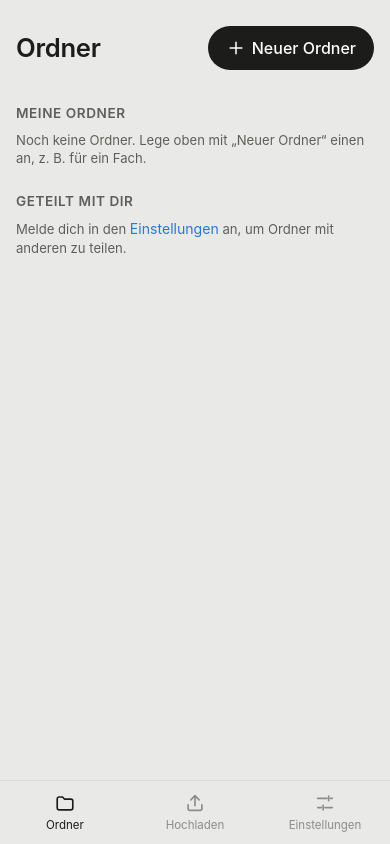
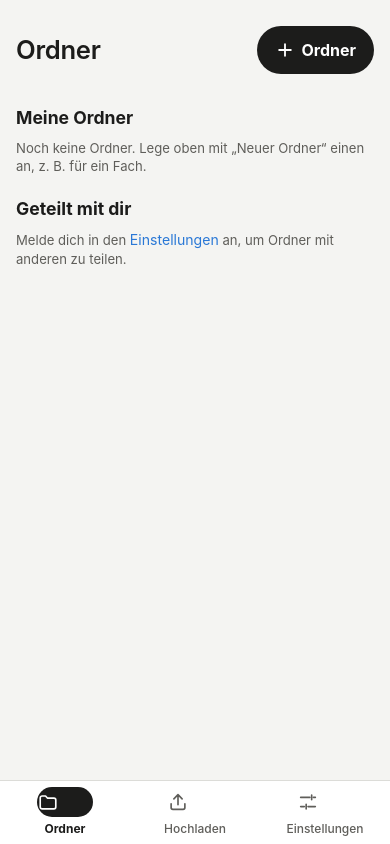
Before and after one commit to markuscampidell/lernapp, a React (Vite) app: page / in a window 390 px wide. Both pictures are taken after a click on the button "Ordner". Built offline with nearby package versions, Linux system fonts and the light colour scheme.

Commit message:
Neuer Stil: klarere Knöpfe, Rahmen statt Schatten, farbige Ordner, Hinzufügen als Kacheln, aktive Leiste als Pille
Zurücknehmen: git revert dieses Commits.

Co-Authored-By: Claude Opus 5.5 <noreply@anthropic.com>
Claude-Session: https://claude.ai/code/session_018XBu8gUzbV75Rtbsxh8KZ5

```diff
--- a/src/features/folders/FoldersView.tsx
+++ b/src/features/folders/FoldersView.tsx
@@ -337,7 +337,7 @@ function FolderPage({
             <div className="view-header-actions">
               <NewsBell />
               <button className="btn primary" onClick={() => setSheet('newFolder')}>
-                <Icon name="plus" /> Neuer Ordner
+                <Icon name="plus" /> Ordner
               </button>
             </div>
           </header>
@@ -400,7 +400,7 @@ function FolderPage({
             // Übersicht: „Meine Ordner“ und „Geteilt mit dir“ – am PC nebeneinander, am Handy untereinander.
             <div className="split">
               <section className="split-pane" aria-label="Meine Ordner">
-                <h3 className="section-title">Meine Ordner{subfolders.length > 0 && ` · ${subfolders.length}`}</h3>
+                <h3 className="section-title">Meine Ordner{subfolders.length > 0 && <span className="section-count">{subfolders.length}</span>}</h3>
                 {subfolders.length === 0 ? (
                   <p className="muted small">Noch keine Ordner. Lege oben mit „Neuer Ordner“ einen an, z. B. für ein Fach.</p>
                 ) : (
@@ -414,7 +414,7 @@ function FolderPage({
                 )}
               </section>
               <section className={`split-pane${me && sharedTops.length === 0 ? ' pc-only' : ''}`} aria-label="Geteilt mit dir">
-                <h3 className="section-title">Geteilt mit dir{sharedTops.length > 0 && ` · ${sharedTops.length}`}</h3>
+                <h3 className="section-title">Geteilt mit dir{sharedTops.length > 0 && <span className="section-count">{sharedTops.length}</span>}</h3>
                 {!me ? (
                   <p className="muted small">
                     Melde dich in den <button className="link" onClick={() => navigate('#einstellungen')}>Einstellungen</button> an, um Ordner mit anderen zu teilen.
@@ -439,7 +439,7 @@ function FolderPage({
             // Beides vorhanden: zwei Bereiche, die jeweils für sich scrollen (Handy: oben/unten, PC: nebeneinander).
             <div className="split">
               <section className="split-pane" aria-label="Unterordner">
-                <h3 className="section-title">Unterordner · {subfolders.length}</h3>
+                <h3 className="section-title">Unterordner<span className="section-count">{subfolders.length}</span></h3>
                 <ul className="list">
                   {subfolders.map((f) => (
                     <li key={f.id}>
@@ -449,7 +449,7 @@ function FolderPage({
                 </ul>
               </section>
               <section className="split-pane" aria-label="Dateien">
-                <h3 className="section-title">Dateien · {ownFiles.length}</h3>
+                <h3 className="section-title">Dateien<span className="section-count">{ownFiles.length}</span></h3>
                 <ul className="list">
                   {ownFiles.map((f) => (
                     <li key={f.id}>
@@ -757,38 +757,43 @@ function SharedInfo({ folder, onPeople }: { folder: Folder; onPeople: () => void
 }
 
 type AddChoice = 'files' | 'camera' | 'doc' | 'note' | 'cards' | 'quiz' | 'gaps' | 'chart' | 'wheel' | 'ai';
-const ADD_OPTIONS: { id: AddChoice; icon: IconName; title: string; text: string; touchOnly?: boolean }[] = [
-  { id: 'files', icon: 'upload', title: 'Dateien durchsuchen', text: 'PDFs, Bilder, Präsentationen, Videos … von deinem Gerät' },
-  { id: 'camera', icon: 'camera', title: 'Foto aufnehmen', text: 'Direkt mit der Kamera', touchOnly: true },
-  { id: 'doc', icon: 'richdoc', title: 'Text-Dokument', text: 'Formatierter Text mit Überschriften, Listen, Checklisten und Bildern' },
-  { id: 'note', icon: 'text', title: 'Notiz', text: 'Schnell ein paar Zeilen reiner Text' },
-  { id: 'cards', icon: 'cards', title: 'Karteikarten', text: 'Vorder- und Rückseite, mit Lernmodus' },
-  { id: 'quiz', icon: 'quiz', title: 'Quiz', text: 'Multiple Choice mit Auswertung' },
-  { id: 'gaps', icon: 'gaps', title: 'Lückentext', text: 'Wörter einsetzen oder selbst schreiben' },
-  { id: 'chart', icon: 'chart', title: 'Diagramm', text: 'Säulen, Balken, Linie, Kreis – auch in Text-Dokumente einfügbar' },
-  { id: 'wheel', icon: 'wheel', title: 'Glücksrad', text: 'Zufällig auswählen – auch in Text-Dokumente einfügbar' },
-  { id: 'ai', icon: 'sparkle', title: 'Mit KI erstellen', text: 'Prompt für ChatGPT, Claude & Co. – Antwort einfügen, fertig' },
+const ADD_OPTIONS: { id: AddChoice; icon: IconName; title: string; short: string; text: string; touchOnly?: boolean }[] = [
+  { id: 'files', icon: 'upload', title: 'Dateien durchsuchen', short: 'Datei', text: 'PDFs, Bilder, Präsentationen, Videos … von deinem Gerät' },
+  { id: 'camera', icon: 'camera', title: 'Foto aufnehmen', short: 'Foto', text: 'Direkt mit der Kamera', touchOnly: true },
+  { id: 'doc', icon: 'richdoc', title: 'Text-Dokument', short: 'Dokument', text: 'Formatierter Text mit Überschriften, Listen, Checklisten und Bildern' },
+  { id: 'note', icon: 'text', title: 'Notiz', short: 'Notiz', text: 'Schnell ein paar Zeilen reiner Text' },
+  { id: 'cards', icon: 'cards', title: 'Karteikarten', short: 'Karteikarten', text: 'Vorder- und Rückseite, mit Lernmodus' },
+  { id: 'quiz', icon: 'quiz', title: 'Quiz', short: 'Quiz', text: 'Multiple Choice mit Auswertung' },
+  { id: 'gaps', icon: 'gaps', title: 'Lückentext', short: 'Lückentext', text: 'Wörter einsetzen oder selbst schreiben' },
+  { id: 'chart', icon: 'chart', title: 'Diagramm', short: 'Diagramm', text: 'Säulen, Balken, Linie, Kreis – auch in Text-Dokumente einfügbar' },
+  { id: 'wheel', icon: 'wheel', title: 'Glücksrad', short: 'Glücksrad', text: 'Zufällig auswählen – auch in Text-Dokumente einfügbar' },
+  { id: 'ai', icon: 'sparkle', title: 'Mit KI erstellen', short: 'Mit KI erstellen', text: 'Prompt für ChatGPT, Claude & Co. – Antwort einfügen, fertig' },
 ];
 
 /** Auswahl, was in den Ordner hinzugefügt werden soll. */
 function AddMenu({ onPick, onClose }: { onPick: (c: AddChoice) => void; onClose: () => void }) {
-  const option = (o: (typeof ADD_OPTIONS)[number]) => (
-    <button key={o.id} className="card card-btn row-card add-option" onClick={() => onPick(o.id)}>
-      <span className={`thumb add-icon add-${o.id}`}>
-        <Icon name={o.icon} size={22} />
-      </span>
-      <div className="card-main">
-        <strong>{o.title}</strong>
-        <span className="muted small">{o.text}</span>
-      </div>
-      <Icon name="chevron" />
-    </button>
-  );
+  // Kacheln mit einem Wort statt einer Liste mit Beschreibungen; die Beschreibung steht im Tooltip.
   const ai = ADD_OPTIONS.find((o) => o.id === 'ai')!;
   return (
-    // "Mit KI erstellen" bleibt immer unten sichtbar, nur die übrigen Möglichkeiten scrollen
-    <Sheet title="Hinzufügen" onClose={onClose} footer={<div className="add-menu-ai">{option(ai)}</div>}>
-      <div className="add-menu">{ADD_OPTIONS.filter((o) => o.id !== 'ai' && (!o.touchOnly || isTouchDevice)).map(option)}</div>
+    <Sheet
+      title="Hinzufügen"
+      onClose={onClose}
+      footer={
+        <button className="btn ghost grow add-ai-btn" onClick={() => onPick('ai')} title={ai.text}>
+          <Icon name="sparkle" size={20} /> {ai.short}
+        </button>
+      }
+    >
+      <div className="add-grid">
+        {ADD_OPTIONS.filter((o) => o.id !== 'ai' && (!o.touchOnly || isTouchDevice)).map((o) => (
+          <button key={o.id} className="add-tile" onClick={() => onPick(o.id)} title={o.text}>
+            <span className={`thumb add-icon add-${o.id}`}>
+              <Icon name={o.icon} size={24} />
+            </span>
+            {o.short}
+          </button>
+        ))}
+      </div>
     </Sheet>
   );
 }
--- a/src/styles/global.css
+++ b/src/styles/global.css
@@ -3979,3 +3979,214 @@ div.sticky-bar:has(> .view-header) {
     display: none !important;
   }
 }
+
+/* =====================================================================
+   Neuer Stil (Nov 2026): klarere Knöpfe, Rahmen statt Schatten, farbige Ordner,
+   ruhigere Überschriften. Alles hier – zum Zurücknehmen genügt dieser Block.
+   ===================================================================== */
+:root {
+  --bg: #f4f4f2;
+  --line: #e4e4e0;
+  --line-strong: #c9c9c3;
+  --tone-0: #1f5fae; --tone-0-bg: #e2edfb;
+  --tone-1: #b34a1c; --tone-1-bg: #fde7dc;
+  --tone-2: #1a7040; --tone-2-bg: #e3f3e8;
+  --tone-3: #6a3bb0; --tone-3-bg: #eee5fa;
+}
+@media (prefers-color-scheme: dark) {
+  :root {
+    --bg: #262625;
+    --line: #45453f;
+    --line-strong: #5e5d57;
+    --tone-0: #7fb0ef; --tone-0-bg: #22324a;
+    --tone-1: #f0a07a; --tone-1-bg: #45291c;
+    --tone-2: #74d39b; --tone-2-bg: #1d3727;
+    --tone-3: #c4a3f0; --tone-3-bg: #34274a;
+  }
+}
+/* Karten: dünner Rahmen statt Schatten */
+.card {
+  box-shadow: none;
+  border: 1px solid var(--line);
+}
+.sheet-body .card {
+  border-color: transparent;
+}
+.item-card {
+  border: 1px solid var(--line);
+  border-radius: 16px;
+}
+.item-card.selected {
+  border-color: var(--accent);
+  box-shadow: 0 0 0 1px var(--accent);
+}
+.item-main {
+  min-height: 64px;
+  border-radius: 16px;
+}
+.item-chevron {
+  flex: none;
+  display: grid;
+  place-items: center;
+  margin-right: 4px;
+  color: var(--text-3);
+}
+.thumb {
+  width: 44px;
+  height: 44px;
+}
+/* Ordner: jede Farbe fest pro Ordner */
+.folder-thumb.tone-0 { color: var(--tone-0); background: var(--tone-0-bg); }
+.folder-thumb.tone-1 { color: var(--tone-1); background: var(--tone-1-bg); }
+.folder-thumb.tone-2 { color: var(--tone-2); background: var(--tone-2-bg); }
+.folder-thumb.tone-3 { color: var(--tone-3); background: var(--tone-3-bg); }
+.folder-thumb svg,
+.file-thumb svg,
+.add-icon svg {
+  stroke-width: 2;
+}
+/* Knöpfe: Hauptknopf dunkel, zweiter Knopf mit klarem Rahmen */
+.btn {
+  min-height: 48px;
+  font-weight: 650;
+  font-size: 1rem;
+}
+.btn svg {
+  stroke-width: 2.2;
+}
+.btn.ghost {
+  background: var(--surface);
+  border: 1.5px solid var(--line-strong);
+}
+.btn.ghost:disabled,
+.btn.primary:disabled {
+  opacity: 0.45;
+}
+.btn.small {
+  min-height: 36px;
+  font-size: 0.9rem;
+}
+/* Im Ordner: "Hinzufügen" und "Unterordner" gleich groß, eckiger */
+.action-row .btn {
+  min-height: 50px;
+  border-radius: 14px;
+}
+/* Überschriften der Bereiche: normal geschrieben, Anzahl daneben */
+.section-title {
+  margin: 8px 0 0;
+  font-size: 1.1rem;
+  font-weight: 700;
+  color: var(--text);
+  text-transform: none;
+  letter-spacing: 0;
+  display: flex;
+  align-items: baseline;
+  gap: 8px;
+}
+.section-count {
+  font-size: 0.9rem;
+  font-weight: 500;
+  color: var(--text-2);
+}
+/* Suche */
+.search {
+  border-radius: 14px;
+  border: 1px solid var(--line);
+  min-height: 48px;
+}
+/* Glocke */
+.bell-btn {
+  width: 48px;
+  height: 48px;
+  border: 1.5px solid var(--line-strong);
+  background: var(--surface);
+}
+.bell-btn svg {
+  stroke-width: 2;
+}
+.bell-btn .count-badge {
+  top: -3px;
+  right: -3px;
+  min-width: 20px;
+  height: 20px;
+  line-height: 20px;
+  font-size: 0.75rem;
+  box-shadow: 0 0 0 2px var(--bg);
+}
+/* Untere Leiste (Handy): aktiver Bereich als dunkle Pille */
+.nav {
+  background: var(--surface);
+}
+@media (max-width: 899px) {
+  .nav-item {
+    gap: 4px;
+    font-size: 0.75rem;
+    font-weight: 500;
+    color: var(--text-2);
+  }
+  .nav-item.active {
+    font-weight: 700;
+  }
+  .nav-icon {
+    position: relative;
+    display: grid;
+    place-items: center;
+    width: 56px;
+    height: 30px;
+    border-radius: 999px;
+    transition: background 0.15s, color 0.15s;
+  }
+  .nav-item.active .nav-icon {
+    background: var(--accent);
+    color: var(--accent-ink);
+  }
+}
+/* Schließen-Knopf in Dialogen gut sichtbar */
+.sheet-header .icon-btn,
+.viewer-header > .icon-btn:first-child {
+  background: var(--surface-2);
+  color: var(--text);
+}
+/* "Hinzufügen": Kacheln mit einem Wort */
+.add-grid {
+  display: grid;
+  grid-template-columns: repeat(3, minmax(0, 1fr));
+  gap: 8px;
+}
+.add-tile {
+  display: flex;
+  flex-direction: column;
+  align-items: center;
+  justify-content: center;
+  gap: 8px;
+  min-height: 96px;
+  padding: 10px 4px;
+  border: 1px solid var(--line);
+  border-radius: 16px;
+  background: var(--surface);
+  font-size: 0.9rem;
+  font-weight: 600;
+  text-align: center;
+  transition: transform 0.1s;
+}
+.add-tile:active {
+  transform: scale(0.97);
+}
+.add-tile .thumb {
+  width: 46px;
+  height: 46px;
+}
+.add-icon.add-files,
+.add-icon.add-camera { color: var(--tone-0); background: var(--tone-0-bg); }
+.add-icon.add-doc,
+.add-icon.add-note { color: var(--tone-1); background: var(--tone-1-bg); }
+.add-icon.add-cards,
+.add-icon.add-quiz,
+.add-icon.add-gaps { color: var(--tone-2); background: var(--tone-2-bg); }
+.add-icon.add-chart,
+.add-icon.add-wheel { color: var(--tone-3); background: var(--tone-3-bg); }
+@media (min-width: 640px) {
+  .add-grid {
+    grid-template-columns: repeat(4, minmax(0, 1fr));
+  }
+}
```
Also changed, not shown: src/components/Thumbs.tsx (+9 -2 lines), src/features/folders/Cards.tsx (+7 -2 lines).
